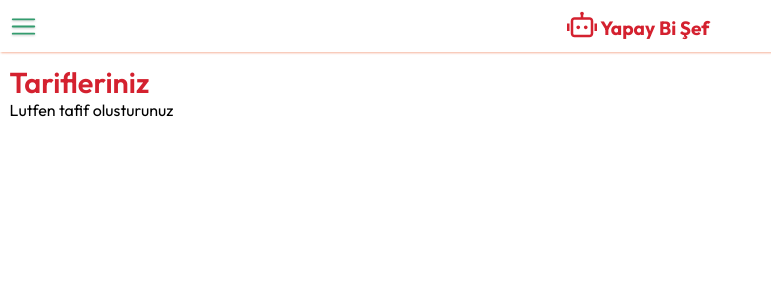
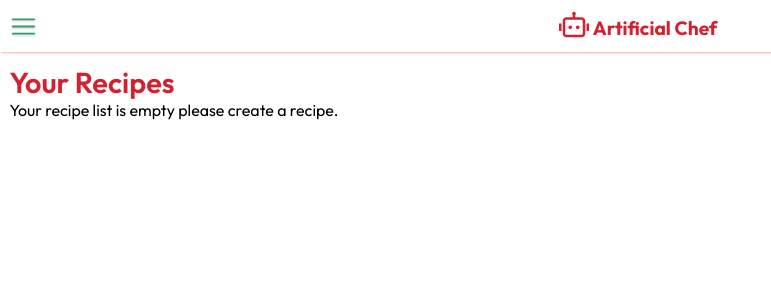
Before and after one commit to fethicansert/Artifical-Chef, a React (Create React App) app in the folder my-app/: page /recipes in a window 1280 px wide. Shown: the top 300 px of the page, without its empty margins (0-771 px from the left). Built offline with nearby package versions, Linux system fonts and the light colour scheme.

Commit message:
trasnlation to do english

```diff
--- a/my-app/src/copms/FoodSuplies.js
+++ b/my-app/src/copms/FoodSuplies.js
@@ -7,7 +7,7 @@ const FoodSuplies = ({ foodSuplies, chosseFoodSuplie, filterTypeFoodSuplies, sea
     return (
         <div className='food-supluies'>
 
-            <p className='food-supluies-text'>Yapay Zekanın Ellerine Sağlık Diyeceksiniz.</p>
+            <p className='food-supluies-text'>You'll Be Thanking AI's Hands.</p>
 
             <SearchFoodSuplies
                 searchText={searchText}
--- a/my-app/src/copms/IngredientsList.js
+++ b/my-app/src/copms/IngredientsList.js
@@ -4,7 +4,7 @@ import { v4 as uuidv4 } from 'uuid';
 const IngredientsList = ({ ingredients }) => {
     return (
         <div className='ingredients-container'>
-            <h4 className='ingredients-header'>Malzemeler</h4>
+            <h4 className='ingredients-header'>Ingredients</h4>
             <ul className='ingredients-list'>
                 {
                     ingredients.map(ingredient => <Ingredient key={uuidv4()} ingredient={ingredient} />)
--- a/my-app/src/copms/InstructionsList.js
+++ b/my-app/src/copms/InstructionsList.js
@@ -3,7 +3,7 @@ import { v4 as uuidv4 } from 'uuid';
 const InstructionsList = ({ instructions }) => {
     return (
         <div className='instructions-container'>
-            <h4 className='instructions-header'>Talimatlar</h4>
+            <h4 className='instructions-header'>Instructions</h4>
             <ul className='instructions-list'>
                 {
                     instructions.map(instruction => <li key={uuidv4()}>{instruction}</li>)
--- a/my-app/src/copms/Main.js
+++ b/my-app/src/copms/Main.js
@@ -87,7 +87,7 @@ const Main = ({ setIsPrepered }) => {
                         <button
                             onClick={prepareRecipies}
                             className='prepare-recipies-btn'>
-                            Tarifleri Hazırla
+                            Prepare Recipes
                             <audio ref={audioRef} src={fartSound}></audio>
                         </button>
 
@@ -100,7 +100,7 @@ const Main = ({ setIsPrepered }) => {
                         }
 
                     </main>
-                    : <LoadingSpinner text={'Yemek Tarifleriniz Hazırlanıyor...'} />
+                    : <LoadingSpinner text={'Artificial Chef preparing your recipes..'} />
             }</>
     );
 
--- a/my-app/src/copms/RecipeCard.js
+++ b/my-app/src/copms/RecipeCard.js
@@ -6,12 +6,13 @@ import { IoPeopleCircleOutline } from "react-icons/io5";
 import { RiDeleteBin5Line } from "react-icons/ri";
 import { ImBin } from "react-icons/im";
 import useAuth from '../hooks/useAuth';
+import { useNavigate } from 'react-router-dom';
 
 const RecipeCard = ({ recipe, setRecipes }) => {
 
     //STATES AND HOOKS
     const [showError, setShowError] = useState(false);
-
+    const navigate = useNavigate();
     const { auth } = useAuth();
     //UI
     return (
@@ -34,7 +35,7 @@ const RecipeCard = ({ recipe, setRecipes }) => {
             <button
                 onClick={saveRecipe}
                 className='save-recipe-btn'>
-                Tariflerime Kaydet
+                Save
             </button>
 
             <ImBin
@@ -47,7 +48,7 @@ const RecipeCard = ({ recipe, setRecipes }) => {
             {
                 showError &&
                 <p className='recipe-login-error-text'>
-                    Lütfen önce giriş yapınız.<b>Login</b>
+                    Please log in first.<b onClick={() => navigate('/login')}>Login</b>
                 </p>
             }
         </article>
--- a/my-app/src/copms/Recipes.js
+++ b/my-app/src/copms/Recipes.js
@@ -17,12 +17,12 @@ const Recipes = () => {
     return (
         <main className='recipes-container'>
 
-            <h2 className='recipes-title'>Tarifleriniz</h2>
+            <h2 className='recipes-title'>Your Recipes</h2>
 
             {
                 recipes?.length > 0
                     ? recipes.map(recipe => <RecipeCard key={uuidv4()} recipe={recipe} setRecipes={setRecipes} />)
-                    : <p>Lutfen tafif olusturunuz</p>
+                    : <p>Your recipe list is empty please create a recipe.</p>
             }
 
         </main>
--- a/my-app/src/copms/SearchFoodSuplies.js
+++ b/my-app/src/copms/SearchFoodSuplies.js
@@ -9,7 +9,7 @@ const SearchFoodSuplies = ({ searchText, setSearchText }) => {
                 onChange={(e) => setSearchText(e.target.value)}
                 className='search-food-suplies'
                 type='text'
-                placeholder='Yemek Malzemesi Ara'
+                placeholder='Search for ingredients'
             />
             <RiSearchEyeLine
                 className='search-icon'
--- a/my-app/src/copms/SelectedFoodSuplies.js
+++ b/my-app/src/copms/SelectedFoodSuplies.js
@@ -4,7 +4,7 @@ import { GiHotMeal } from "react-icons/gi";
 const SelectedFoodSuplies = ({ selectedFoodSuplies, removeFoodSuplie }) => {
     return (
         <div className='selected-food-suplies'>
-            <h2 className='selected-suplies-header'>Malzemeleriniz</h2>
+            <h2 className='selected-suplies-header'>Your Ingredients</h2>
             {
                 selectedFoodSuplies.length
                     ? <div className='selected-food-supluies-list-wrapper'>
--- a/my-app/src/copms/header/Header.js
+++ b/my-app/src/copms/header/Header.js
@@ -22,7 +22,7 @@ const Header = ({ isPrepered }) => {
             <RiRobot2Line size={30} color='#D4212F' />
             {/* <img src={logo} width={40}></img> */}
 
-            <h1 className={'header-title'} >Yapay Bi Şef</h1>
+            <h1 className={'header-title'} >Artificial Chef</h1>
 
             <RxHamburgerMenu
                 onClick={() => setIsActiveNav(!isActiveNav)}
--- a/my-app/src/css/foodsuplies.css
+++ b/my-app/src/css/foodsuplies.css
@@ -68,6 +68,7 @@ h3 {
     color: rgba(0, 0, 0, 0.497);
     /* color: #e85662a8; */
     font-size: .9rem;
+    text-transform: none;
 }
 
 
```
